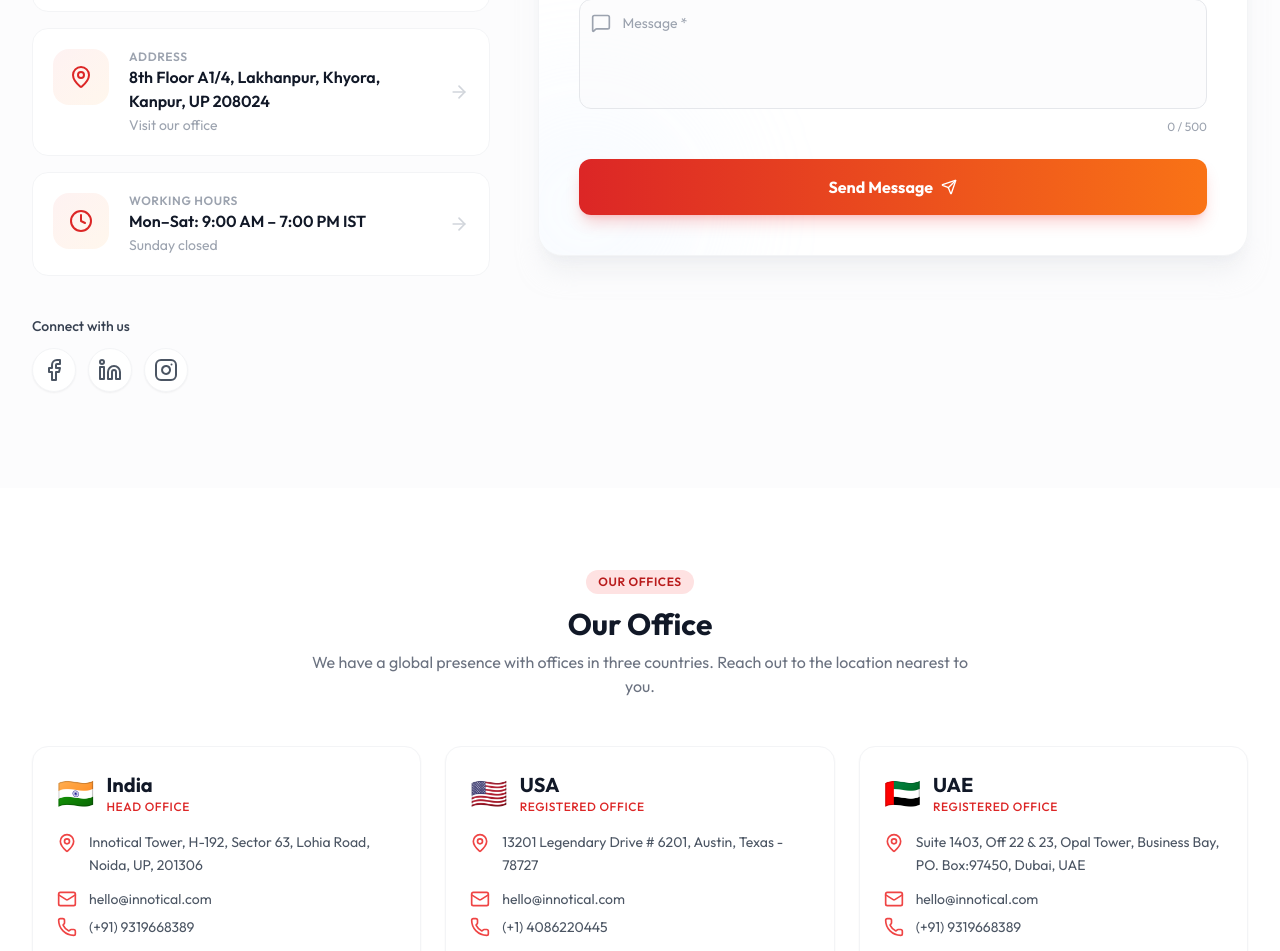
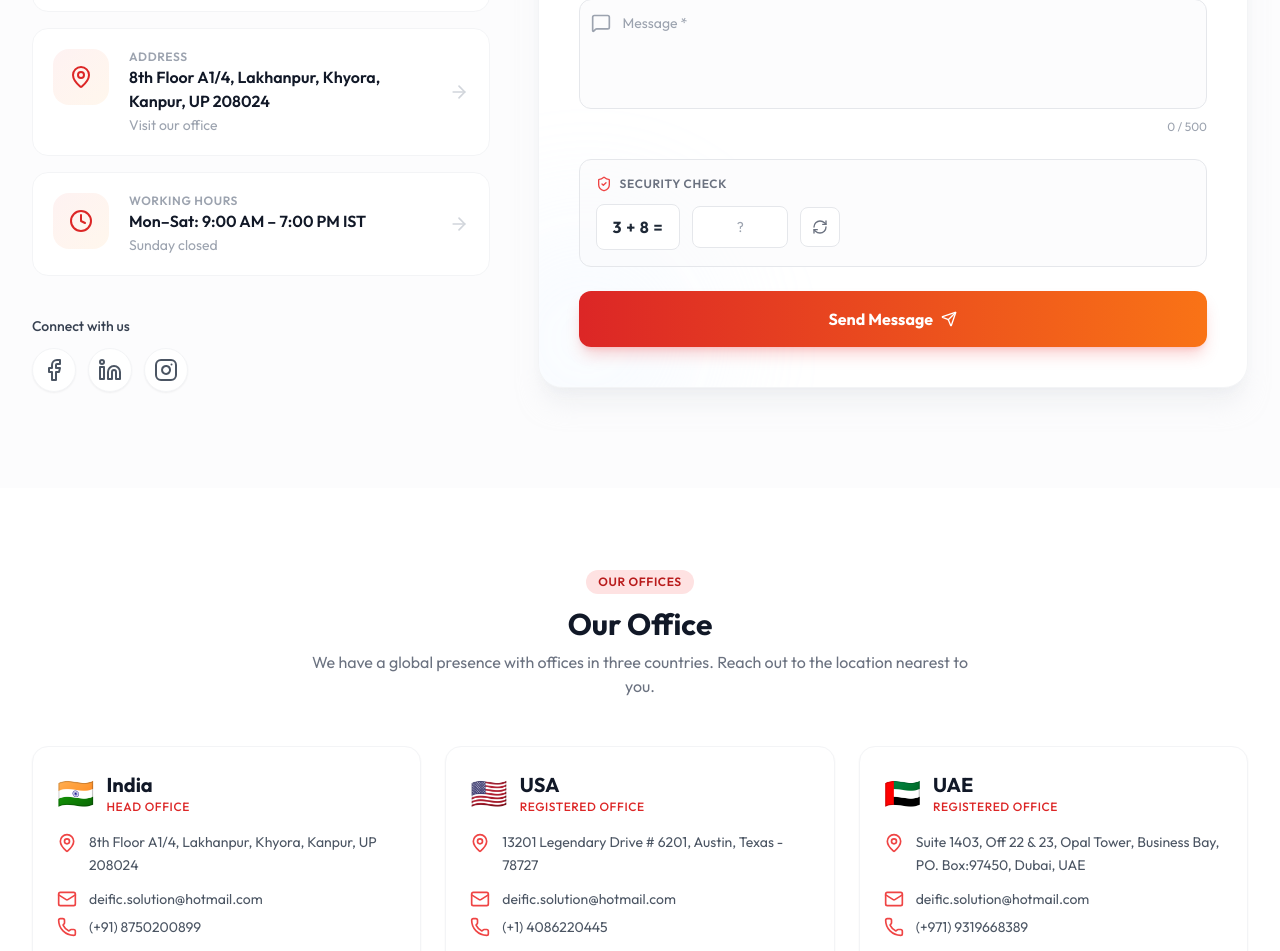
Before and after one commit to mohsin6388/Deific-Digital, a React (Vite) app: page /contact in a window 1280 px wide. Shown: the part 579-1530 px from the top of the page. Built offline with nearby package versions, Linux system fonts and the light colour scheme; the HTML template or start-up script is replaced by a standard one.

Commit message:
Fix Pages and Attach Link

```diff
--- a/src/pages/ContactPage.tsx
+++ b/src/pages/ContactPage.tsx
@@ -1,5 +1,3 @@
-
-
 import React, { useState, useRef, useEffect } from "react";
 import {
     Phone,
@@ -26,6 +24,8 @@ import {
     MessageSquare,
     AlertCircle,
     Building,
+    ShieldCheck,
+    RefreshCw,
 } from "lucide-react";
 
 export default function ContactPage() {
@@ -43,6 +43,25 @@ export default function ContactPage() {
     const [touched, setTouched] = useState<Record<string, boolean>>({});
     const [faqOpen, setFaqOpen] = useState<number | null>(null);
     const formRef = useRef<HTMLFormElement>(null);
+
+    // ─── Captcha (simple math challenge, front-end only) ───────────────────
+    const generateCaptcha = () => {
+        const num1 = Math.floor(Math.random() * 10) + 1;
+        const num2 = Math.floor(Math.random() * 10) + 1;
+        return { num1, num2 };
+    };
+    const [captcha, setCaptcha] = useState(generateCaptcha());
+    const [captchaAnswer, setCaptchaAnswer] = useState("");
+    const [captchaTouched, setCaptchaTouched] = useState(false);
+
+    const refreshCaptcha = () => {
+        setCaptcha(generateCaptcha());
+        setCaptchaAnswer("");
+        setCaptchaTouched(false);
+        if (errors.captcha) {
+            setErrors((prev) => ({ ...prev, captcha: "" }));
+        }
+    };
 
     // Scroll animations on mount
     useEffect(() => {
@@ -85,6 +104,13 @@ export default function ContactPage() {
         setTouched((prev) => ({ ...prev, [name]: true }));
     };
 
+    const handleCaptchaChange = (e: React.ChangeEvent<HTMLInputElement>) => {
+        setCaptchaAnswer(e.target.value);
+        if (errors.captcha) {
+            setErrors((prev) => ({ ...prev, captcha: "" }));
+        }
+    };
+
     const validateForm = () => {
         const newErrors: Record<string, string> = {};
         if (!formData.firstName.trim())
@@ -104,6 +130,16 @@ export default function ContactPage() {
         if (!formData.service) newErrors.service = "Please select a service";
         if (!formData.message.trim())
             newErrors.message = "Message is required";
+
+        // Captcha check
+        if (!captchaAnswer.trim()) {
+            newErrors.captcha = "Please solve the captcha";
+        } else if (
+            parseInt(captchaAnswer, 10) !== captcha.num1 + captcha.num2
+        ) {
+            newErrors.captcha = "Incorrect answer, please try again";
+        }
+
         return newErrors;
     };
 
@@ -114,10 +150,15 @@ export default function ContactPage() {
             allTouched[key] = true;
         });
         setTouched(allTouched);
+        setCaptchaTouched(true);
 
         const newErrors = validateForm();
         if (Object.keys(newErrors).length > 0) {
             setErrors(newErrors);
+            // Refresh captcha whenever it fails, so an answer can't be reused/brute-forced
+            if (newErrors.captcha) {
+                refreshCaptcha();
+            }
             const firstError = Object.keys(newErrors)[0];
             const el = document.querySelector(`[name="${firstError}"]`);
             if (el) {
@@ -143,6 +184,7 @@ export default function ContactPage() {
                 message: "",
             });
             setTouched({});
+            refreshCaptcha();
         }, 1500);
     };
 
@@ -242,16 +284,16 @@ export default function ContactPage() {
         {
             country: "India",
             type: "Head Office",
-            address: "Innotical Tower, H-192, Sector 63, Lohia Road, Noida, UP, 201306",
-            email: "hello@innotical.com",
-            phone: "(+91) 9319668389",
+            address: "8th Floor A1/4, Lakhanpur, Khyora, Kanpur, UP 208024",
+            email: "deific.solution@hotmail.com",
+            phone: "(+91) 8750200899",
             flag: "🇮🇳",
         },
         {
             country: "USA",
             type: "Registered Office",
             address: "13201 Legendary Drive # 6201, Austin, Texas - 78727",
-            email: "hello@innotical.com",
+            email: "deific.solution@hotmail.com",
             phone: "(+1) 4086220445",
             flag: "🇺🇸",
         },
@@ -259,85 +301,14 @@ export default function ContactPage() {
             country: "UAE",
             type: "Registered Office",
             address: "Suite 1403, Off 22 & 23, Opal Tower, Business Bay, PO. Box:97450, Dubai, UAE",
-            email: "hello@innotical.com",
-            phone: "(+91) 9319668389",
+            email: "deific.solution@hotmail.com",
+            phone: "(+971) 9319668389",
             flag: "🇦🇪",
         },
     ];
 
     return (
         <div className="min-h-screen bg-white">
-            {/* ===== HERO ===== */}
-            {/* <section className="relative overflow-hidden bg-gradient-to-br from-slate-900 via-slate-800 to-red-900 py-12 md:py-16">
-                <div className="absolute inset-0 overflow-hidden">
-                    <div className="absolute -top-40 -right-40 h-80 w-80 rounded-full bg-red-500/20 blur-3xl animate-pulse" />
-                    <div className="absolute -bottom-40 -left-40 h-80 w-80 rounded-full bg-blue-500/20 blur-3xl animate-pulse delay-1000" />
-                    <div className="absolute top-1/2 left-1/2 -translate-x-1/2 -translate-y-1/2 h-96 w-96 rounded-full bg-purple-500/10 blur-3xl" />
-
-                </div>
-
-                <div className="relative mx-auto max-w-7xl px-4 sm:px-6 lg:px-8">
-                    <div className="text-center">
-                        <div className="inline-flex items-center gap-2 rounded-full bg-white/10 px-4 py-1.5 text-sm font-medium text-white/90 backdrop-blur-sm border border-white/10 mb-4">
-                            <Sparkles className="h-4 w-4 text-yellow-400" />
-                            <span>Get in Touch</span>
-                        </div>
-                        <h1 className="text-3xl font-extrabold tracking-tight sm:text-4xl md:text-5xl text-white">
-                            Let's Build Something
-                            <span className="block mt-1 bg-gradient-to-r from-red-400 via-orange-400 to-yellow-400 bg-clip-text text-transparent">
-                                Amazing Together
-                            </span>
-                        </h1>
-                        <p className="mx-auto mt-4 max-w-2xl text-base text-white/70 md:text-lg">
-                            Have a project in mind? We'd love to hear from you.
-                            Drop us a message and we'll get back within 24
-                            hours.
-                        </p>
-                        <div className="mt-6 flex flex-wrap items-center justify-center gap-3">
-                            <a
-                                href="#contact-form"
-                                className="inline-flex items-center gap-2 rounded-full bg-gradient-to-r from-red-600 to-orange-500 px-6 py-2.5 text-sm font-semibold text-white shadow-lg shadow-red-500/25 transition-all hover:scale-105 hover:shadow-red-500/40"
-                            >
-                                Start a Project
-                                <ArrowRight className="h-4 w-4" />
-                            </a>
-                            <a
-                                href="tel:+918750200899"
-                                className="inline-flex items-center gap-2 rounded-full border border-white/20 bg-white/5 px-6 py-2.5 text-sm font-semibold text-white backdrop-blur-sm transition-all hover:bg-white/10 hover:scale-105"
-                            >
-                                <Phone className="h-4 w-4" />
-                                +91 87502 00899
-                            </a>
-                        </div>
-                    </div>
-                </div>
-            </section> */}
-
-            {/* ===== STATS ===== */}
-            {/* <section className="border-b border-gray-100 bg-white py-12">
-                <div className="mx-auto max-w-7xl px-4 sm:px-6 lg:px-8">
-                    <div className="grid grid-cols-2 gap-6 md:grid-cols-4">
-                        {stats.map((stat, index) => (
-                            <div
-                                key={index}
-                                className="text-center animate-on-scroll"
-                                style={{ animationDelay: `${index * 100}ms` }}
-                            >
-                                <div className="mx-auto mb-3 flex h-12 w-12 items-center justify-center rounded-full bg-red-50 text-red-600">
-                                    <stat.icon className="h-5 w-5" />
-                                </div>
-                                <div className="text-2xl font-bold text-gray-900">
-                                    {stat.value}
-                                </div>
-                                <div className="text-sm text-gray-500">
-                                    {stat.label}
-                                </div>
-                            </div>
-                        ))}
-                    </div>
-                </div>
-            </section> */}
-
             {/* ===== CONTACT INFO + FORM ===== */}
             <section
                 className="py-16 md:py-24 bg-gray-50/50"
@@ -701,6 +672,56 @@ export default function ContactPage() {
                                             </div>
                                         </div>
 
+                                        {/* Captcha */}
+                                        <div className="rounded-xl border border-gray-200 bg-gray-50/50 p-4">
+                                            <div className="flex items-center gap-2 mb-3">
+                                                <ShieldCheck className="h-4 w-4 text-red-500" />
+                                                <span className="text-xs font-semibold uppercase tracking-wider text-gray-500">
+                                                    Security Check
+                                                </span>
+                                            </div>
+                                            <div className="flex flex-wrap items-center gap-3">
+                                                <div className="flex items-center gap-2 rounded-lg bg-white border border-gray-200 px-4 py-2.5 select-none">
+                                                    <span className="text-base font-bold text-gray-800 tracking-wider">
+                                                        {captcha.num1} + {captcha.num2} =
+                                                    </span>
+                                                </div>
+                                                <input
+                                                    type="text"
+                                                    inputMode="numeric"
+                                                    name="captcha"
+                                                    value={captchaAnswer}
+                                                    onChange={handleCaptchaChange}
+                                                    onBlur={() =>
+                                                        setCaptchaTouched(true)
+                                                    }
+                                                    placeholder="?"
+                                                    className={`w-24 rounded-lg border ${
+                                                        errors.captcha &&
+                                                        captchaTouched
+                                                            ? "border-red-500 ring-2 ring-red-500/20"
+                                                            : "border-gray-200 focus:border-red-500 focus:ring-2 focus:ring-red-500/20"
+                                                    } bg-white px-3 py-2.5 text-sm text-center outline-none transition-all`}
+                                                />
+                                                <button
+                                                    type="button"
+                                                    onClick={refreshCaptcha}
+                                                    className="flex h-10 w-10 items-center justify-center rounded-lg border border-gray-200 bg-white text-gray-500 transition-all hover:text-red-600 hover:border-red-200"
+                                                    aria-label="Refresh captcha"
+                                                    title="Get a new question"
+                                                >
+                                                    <RefreshCw className="h-4 w-4" />
+                                                </button>
+                                            </div>
+                                            {errors.captcha &&
+                                                captchaTouched && (
+                                                    <p className="mt-2 text-xs text-red-500 flex items-center gap-1 animate-slide-down">
+                                                        <AlertCircle className="h-3 w-3" />
+                                                        {errors.captcha}
+                                                    </p>
+                                                )}
+                                        </div>
+
                                         {/* Submit */}
                                         <button
                                             type="submit"
```
Also changed, not shown: src/pages/HomePage.tsx (+140 -112 lines), 2 other files (tests, documents, lock files or other folders).
